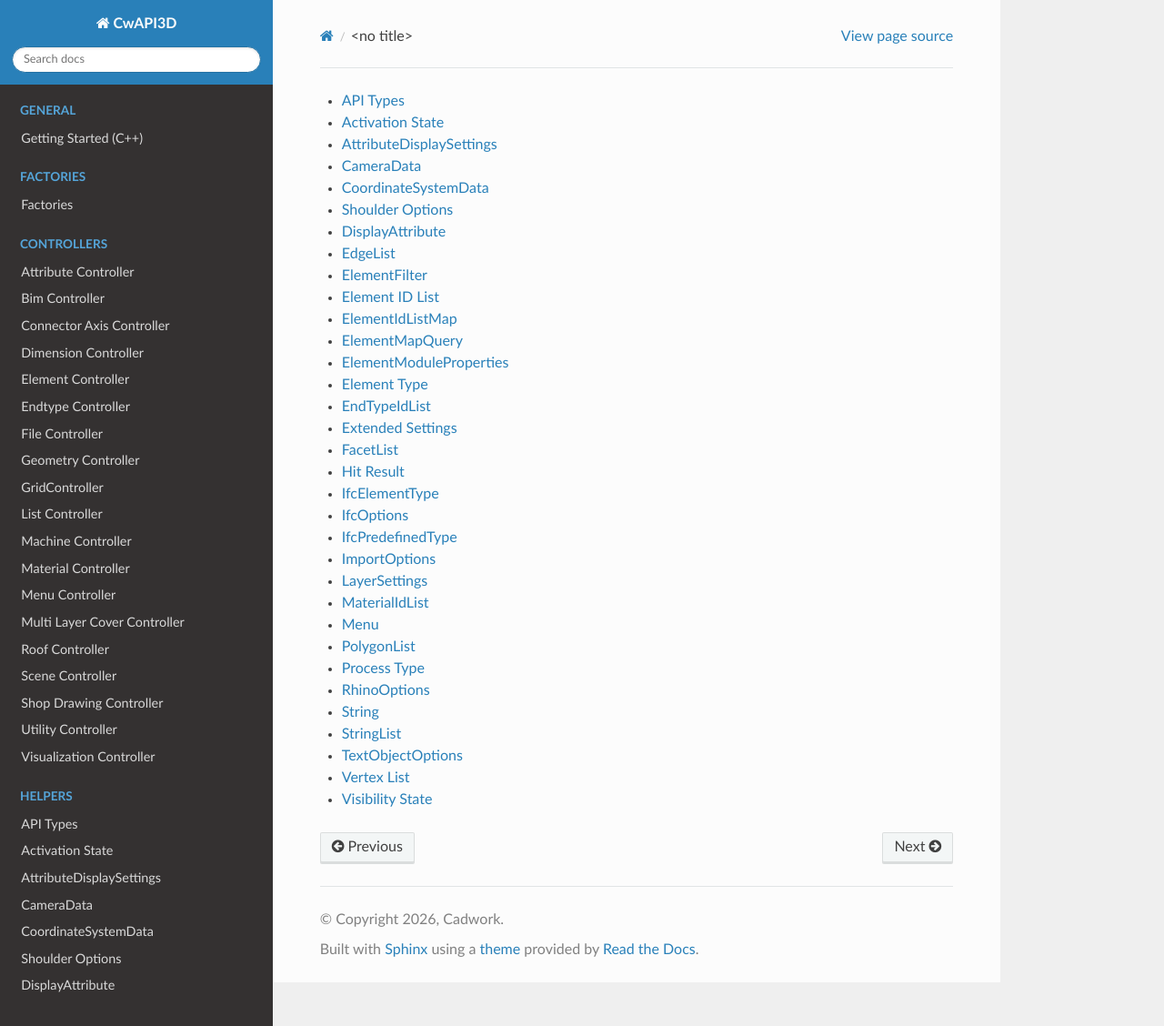
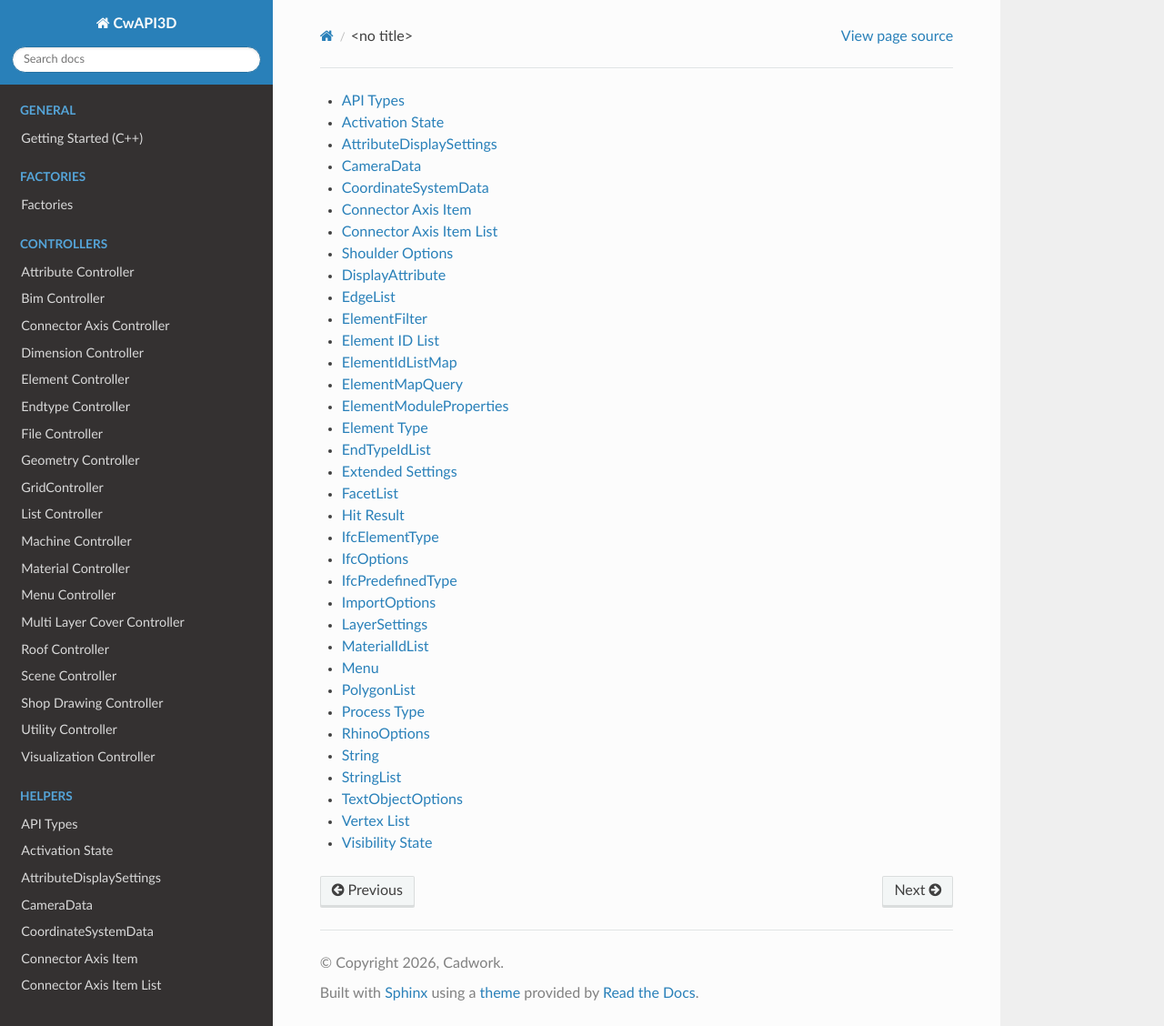
Before and after one commit to cwapi3d/cwapi3dcpp, a Sphinx documentation site: the page built from docs/helpers.rst, in a window 1280 px wide and 1128 px high. Shown: the whole window at 91% size. Built offline with Sphinx 7.4.7 and the Read the Docs theme 3.1.0, drawn with Linux system fonts in a browser that asks for light colours.

```diff
--- a/docs/helpers.rst
+++ b/docs/helpers.rst
@@ -6,6 +6,8 @@
    helpers/attribute_display_settings
    helpers/camera_data
    helpers/coordinate_system_data
+   helpers/connector_axis_item
+   helpers/connector_axis_item_list
    helpers/shoulder_options
    helpers/display_attribute
    helpers/edge_list
--- /dev/null
+++ b/docs/helpers/connector_axis_item.rst
@@ -0,0 +1,7 @@
+Connector Axis Item
+================
+
+.. doxygeninterface:: CwAPI3D::Interfaces::ICwAPI3DConnectorAxisItem
+   :project: CwAPI3D
+   :members:
+   :undoc-members:
--- /dev/null
+++ b/docs/helpers/connector_axis_item_list.rst
@@ -0,0 +1,7 @@
+Connector Axis Item List
+================
+
+.. doxygeninterface:: CwAPI3D::Interfaces::ICwAPI3DConnectorAxisItemList
+   :project: CwAPI3D
+   :members:
+   :undoc-members:
```
Also changed, not shown: 4 other files.
